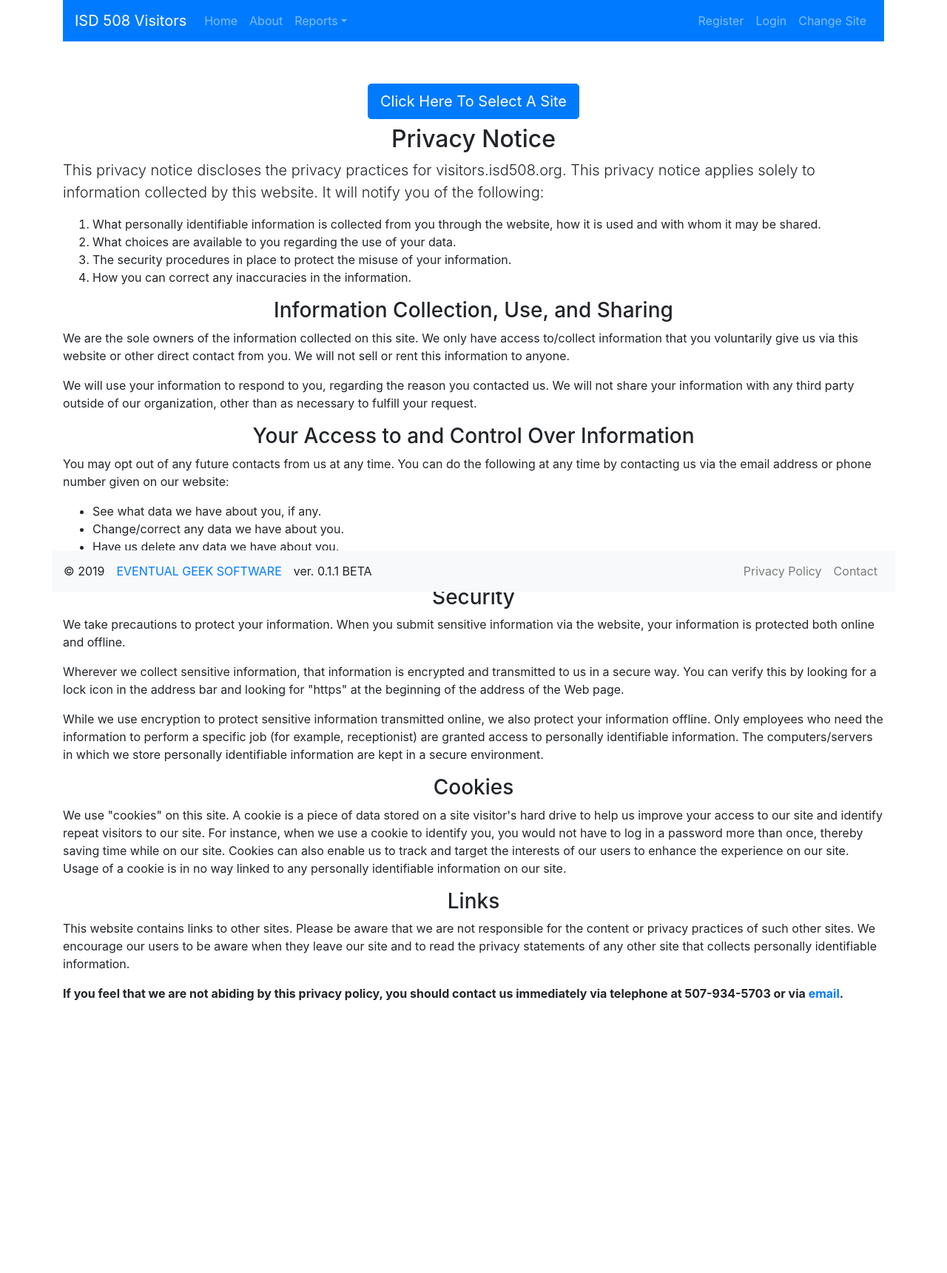
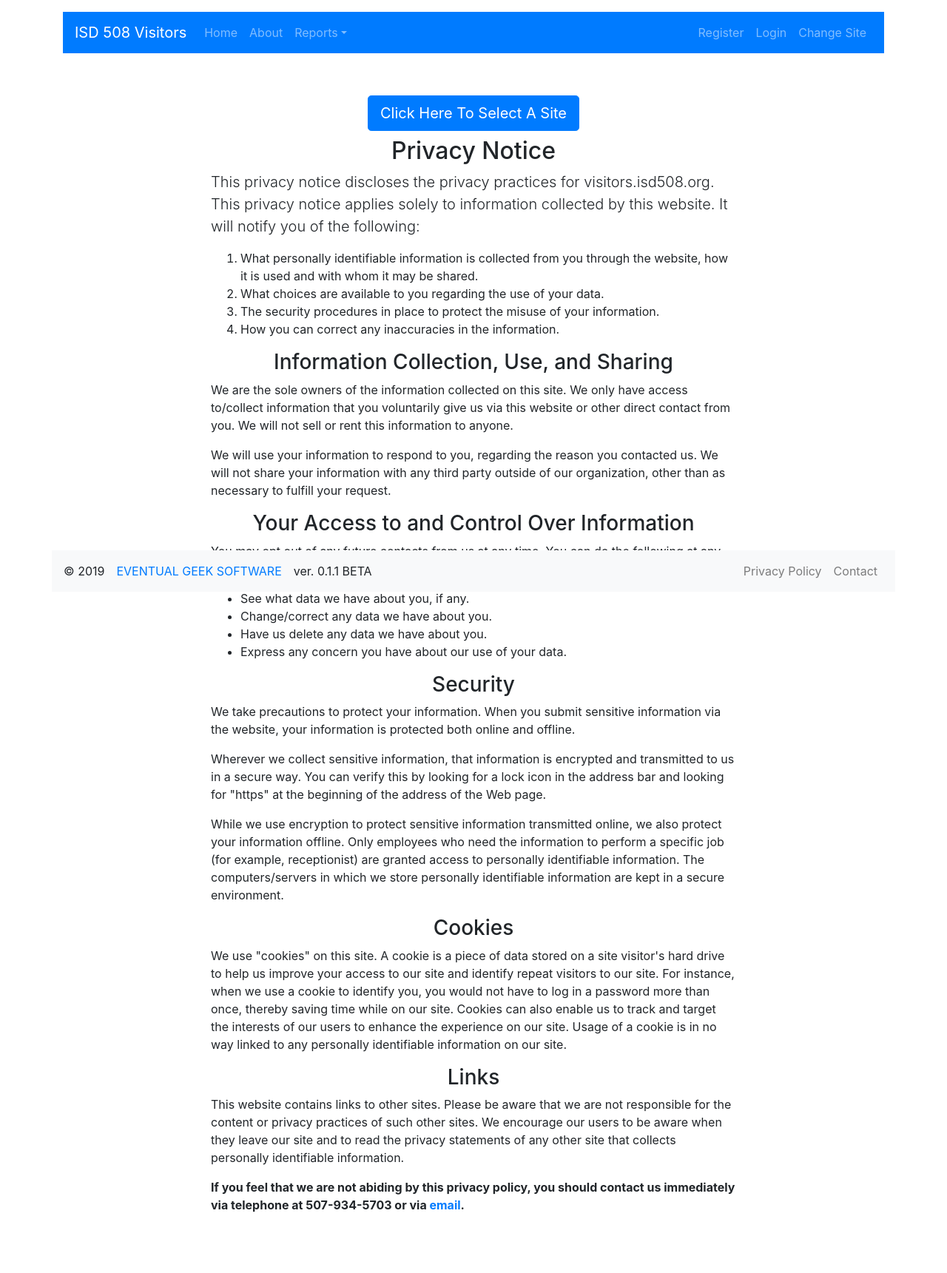
Before and after one commit to covrebo/edu_visitor, a Flask app: page /privacy in a window 1280 px wide. Shown: the whole page at 74% size. Before the commit the page ends 1353 px from the top, so only its background shows below. Run offline with Flask 2, Linux system fonts and the light colour scheme; some libraries are stand-ins or nearby versions.

Commit message:
Completed refactor for privacy policy template and fixed top and bottom margins on layout template.

```diff
--- a/edu_visitor/main/routes.py
+++ b/edu_visitor/main/routes.py
@@ -49,8 +49,6 @@ def site_selection():
         return redirect(url_for('visitor_logs.daily_summary')) if current_user.is_authenticated else redirect(url_for('main.home'))
     return render_template('site-selection.html', title='Site Selection', form=form)
 
-
-# TODO: Refactor privacy-policy.html
 # TODO: Refactor reset-request.html
 # TODO: Refactor reset-token.html
 # TODO: Refactor student-signin.html
--- a/edu_visitor/static/main.css
+++ b/edu_visitor/static/main.css
@@ -1,5 +1,6 @@
 .body {
-    padding: 1rem 0;
+    margin-top: 1rem;
+    margin-bottom: 5rem;
 }
 
 
--- a/edu_visitor/templates/layout.html
+++ b/edu_visitor/templates/layout.html
@@ -15,7 +15,7 @@
         <link rel="stylesheet" type="text/css" href="{{ url_for('static', filename='main.css') }}">
     </head>
 
-    <body>
+    <body class="body">
         <header>
             <div class="container">
                 <nav class="navbar navbar-expand-lg navbar-dark bg-primary">
--- a/edu_visitor/templates/privacy-policy.html
+++ b/edu_visitor/templates/privacy-policy.html
@@ -1,8 +1,6 @@
 {% extends "layout.html" %}
 {% block content %}
-    <div class="grid-container">
-        <div class="grid-x grid-margin-x align-center">
-            <div class="cell large-8 callout secondary">
+    <div class="container col-md-8">
         <h2 class="h2 text-center">Privacy Notice</h2>
         <p class="lead">This privacy notice discloses the privacy practices for visitors.isd508.org. This privacy notice applies solely to information collected by this website. It will notify you of the following:</p>
         <ol>
@@ -33,6 +31,4 @@
         <p>This website contains links to other sites. Please be aware that we are not responsible for the content or privacy practices of such other sites. We encourage our users to be aware when they leave our site and to read the privacy statements of any other site that collects personally identifiable information.</p>
         <p><strong>If you feel that we are not abiding by this privacy policy, you should contact us immediately via telephone at 507-934-5703 or via <a href="mailto:visitors@isd508.org">email</a>.</strong></p>
     </div>
-        </div>
-    </div>
 {% endblock content %}
```
Lines whose indentation alone changed are shown as unchanged.
